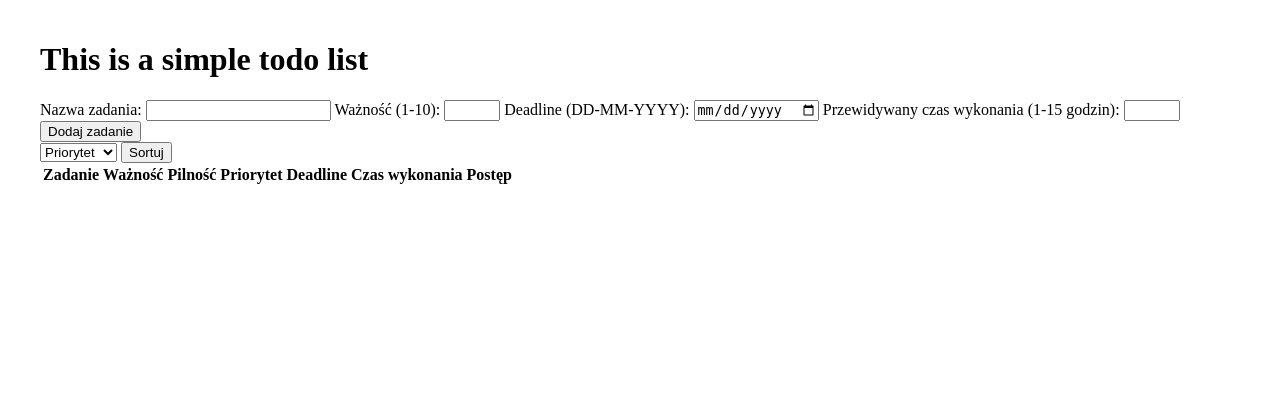
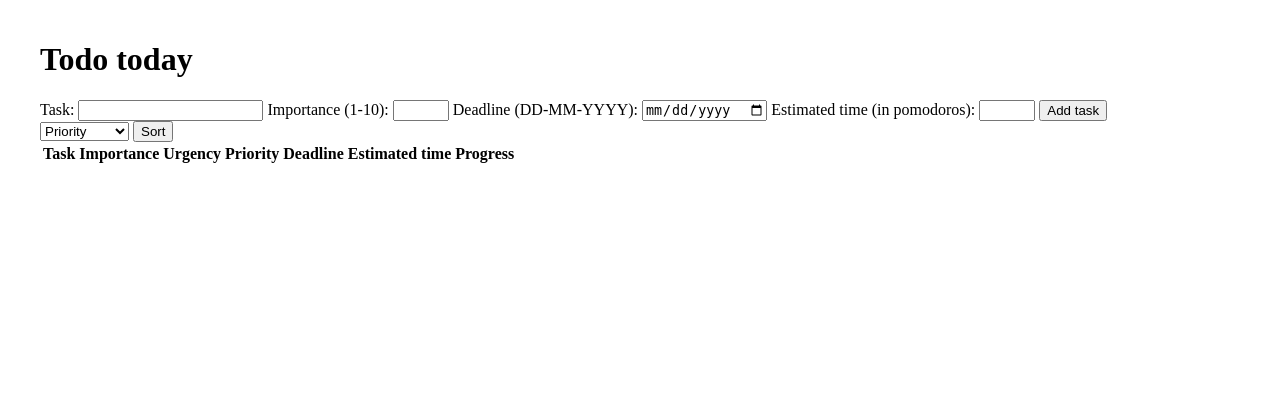
Before and after one commit to mcjmk/todolist, a Flask app: page / in a window 1280 px wide. Shown: the top 420 px of the page. Run offline with Flask 3, Linux system fonts and the light colour scheme; lists and menus that the app fills with data are empty.

Commit message:
Change language to english for easier usage

```diff
--- a/templates/index.html
+++ b/templates/index.html
@@ -6,32 +6,32 @@
 </head>
 <body>
     <main>
-        <h1>This is a simple todo list</h1>
+        <h1>Todo today</h1>
         <form method="POST" action="/add">
-            <label> Nazwa zadania: <input type="text" name="task" required/> </label>
-            <label> Ważność (1-10): <input type="number" name="importance" min="1" max="10" required /> </label>
+            <label> Task: <input type="text" name="task" required/> </label>
+            <label> Importance (1-10): <input type="number" name="importance" min="1" max="10" required /> </label>
             <label> Deadline (DD-MM-YYYY): <input type="date" name="deadline" required /> </label>
-            <label> Przewidywany czas wykonania (1-15 godzin): <input type="number" name="estimated_time" min="1" max="15" required /> </label>
-            <input type="submit" value="Dodaj zadanie" />
+            <label> Estimated time (in pomodoros): <input type="number" name="estimated_time" min="1" max="15" required /> </label>
+            <input type="submit" value="Add task" />
         </form>
         <select id="sort-option">
-            <option value="priority">Priorytet</option>
-            <option value="name">Nazwa</option>
-            <option value="importance">Ważność</option>
-            <option value="urgency">Pilność</option>
+            <option value="priority">Priority</option>
+            <option value="name">Name</option>
+            <option value="importance">Importance</option>
+            <option value="urgency">Urgency</option>
         </select>
-        <button onclick="sortTasks()">Sortuj</button>
+        <button onclick="sortTasks()">Sort</button>
 
         <table>
             <thead>
                 <tr>
-                    <th>Zadanie</th>
-                    <th>Ważność</th>
-                    <th>Pilność</th>
-                    <th>Priorytet</th>
+                    <th>Task</th>
+                    <th>Importance</th>
+                    <th>Urgency</th>
+                    <th>Priority</th>
                     <th>Deadline</th>
-                    <th>Czas wykonania</th>
-                    <th>Postęp</th>
+                    <th>Estimated time</th>
+                    <th>Progress</th>
                 </tr>
             </thead>
 
@@ -43,7 +43,7 @@
                     <td onclick="toggleTask('{{ task.id }}')">{{ task['urgency'] }}</td>
                     <td onclick="toggleTask('{{ task.id }}')">{{ task['priority'] | round(2) }}</td>
                     <td onclick="toggleTask('{{ task.id }}')">{{ task['deadline'] }}</td>
-                    <td onclick="toggleTask('{{ task.id }}')">{{ task['estimated_time'] }} godzin</td>
+                    <td onclick="toggleTask('{{ task.id }}')">{{ task['estimated_time'] }}</td>
                     <td>
                         <div class="progress-blocks" data-task-id="{{ task.id }}">
                             {% for i in range(task['estimated_time']) %}
```
